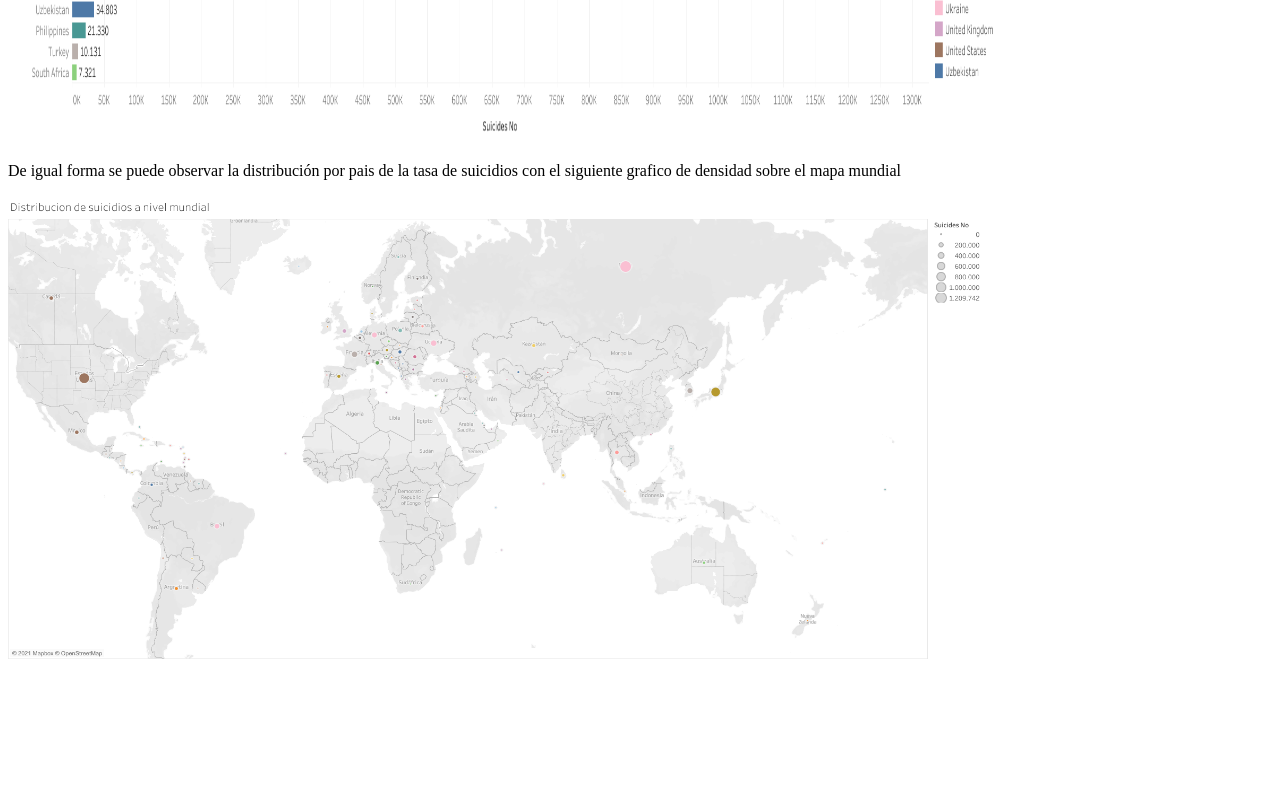
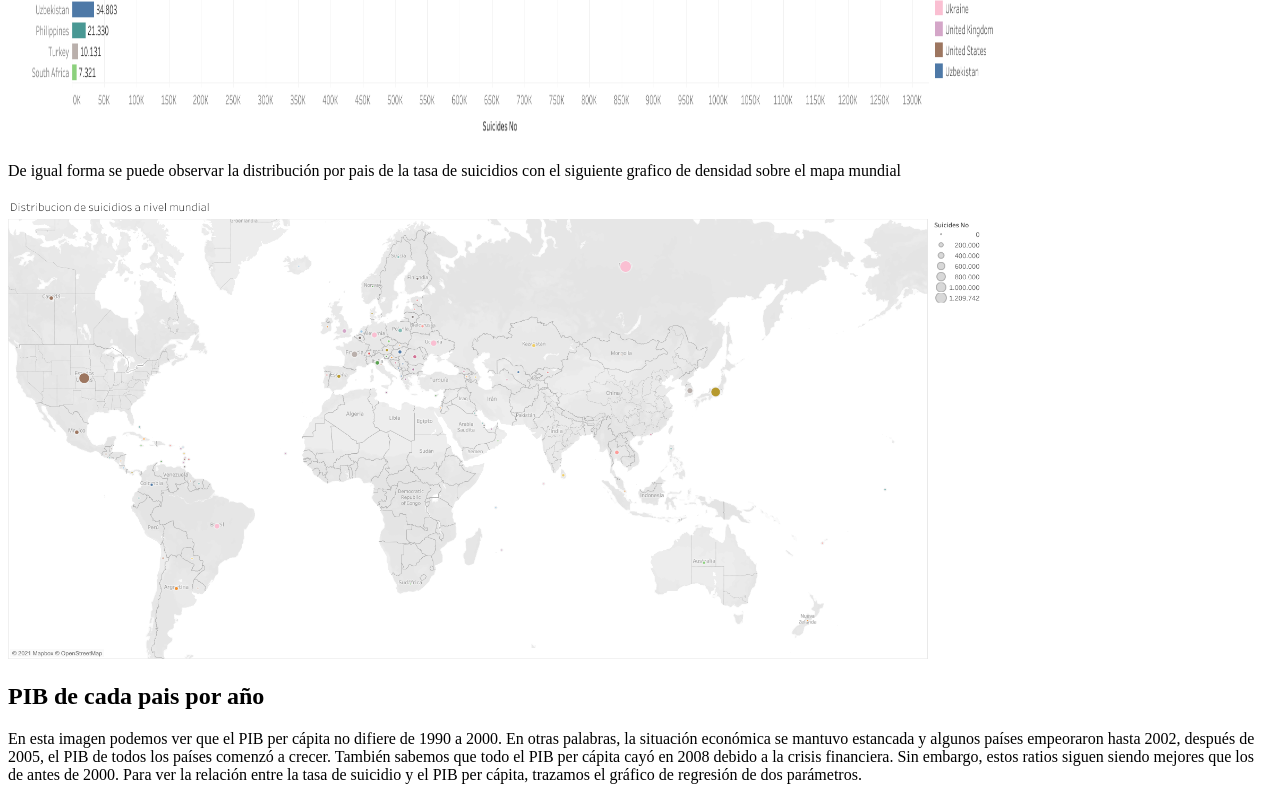
Before and after one commit to jrcastb/js-y5bzny, a website: page index.html in a window 1280 px wide. Shown: the part 2969-3769 px from the top of the page. Before the commit the page ends 3640 px from the top, so only its background shows below. Drawn offline with nearby package versions, Linux system fonts and the light colour scheme.

Commit message:
1 binaries uploaded

```diff
--- a/index.html
+++ b/index.html
@@ -69,6 +69,12 @@
         <p>De igual forma se puede observar la distribución por pais de la tasa de suicidios con el siguiente grafico de densidad sobre el mapa mundial</p>
         <img src="https://github.com/jrcastb/js-y5bzny/blob/master/img/maps-suicide.png?raw=true" width="1000px" alt="">
 
+        <h2>PIB de cada pais por año</h2>
+
+        <p>En esta imagen podemos ver que el PIB per cápita no difiere de 1990 a 2000. En otras palabras, la situación económica se mantuvo estancada y algunos países empeoraron hasta 2002, después de 2005, el PIB de todos los países comenzó a crecer.
+
+        También sabemos que todo el PIB per cápita cayó en 2008 debido a la crisis financiera. Sin embargo, estos ratios siguen siendo mejores que los de antes de 2000. Para ver la relación entre la tasa de suicidio y el PIB per cápita, trazamos el gráfico de regresión de dos parámetros.</p>
+
 
     </div>
 
```
Also changed, not shown: img/PIB.png (added).
